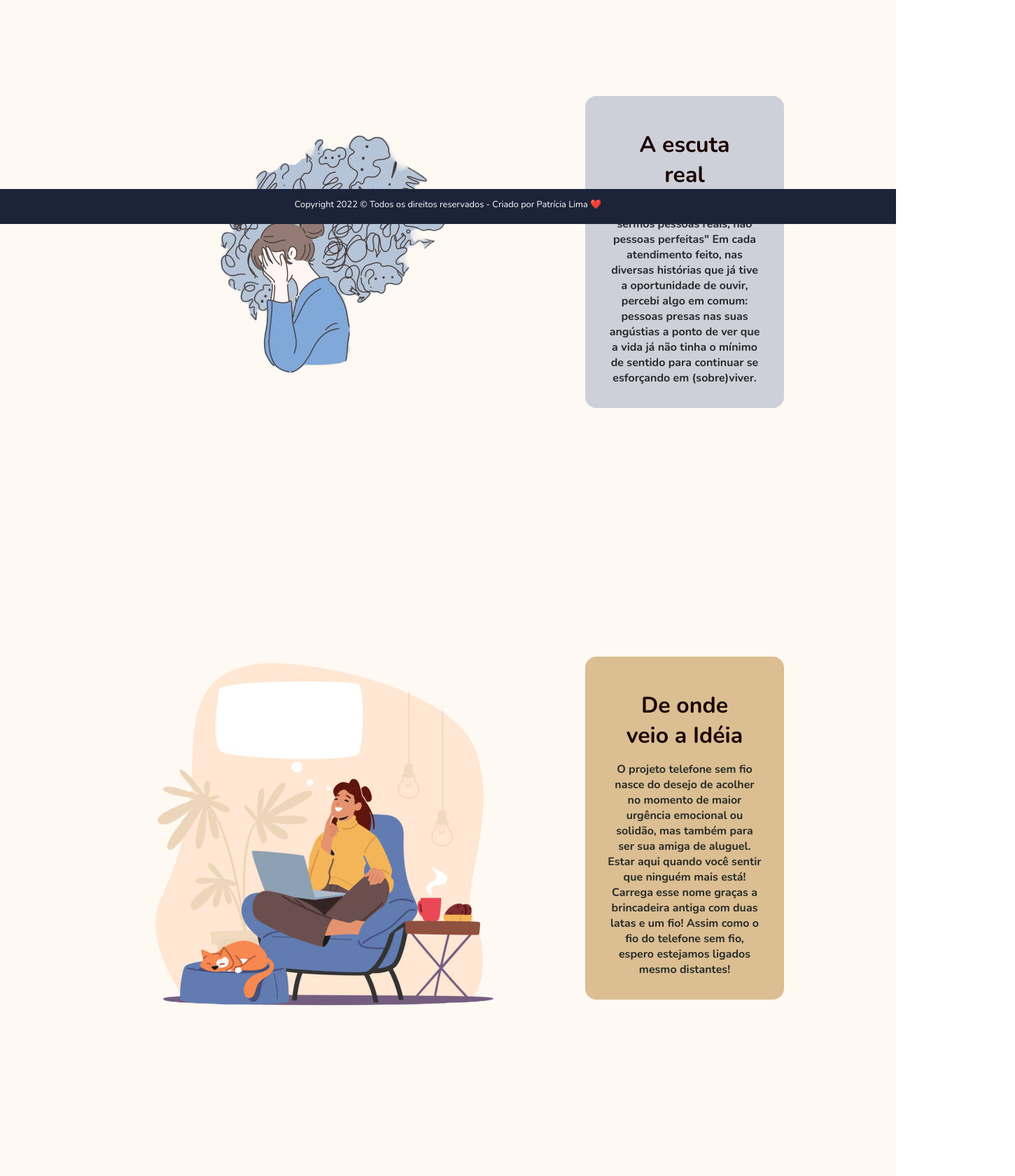
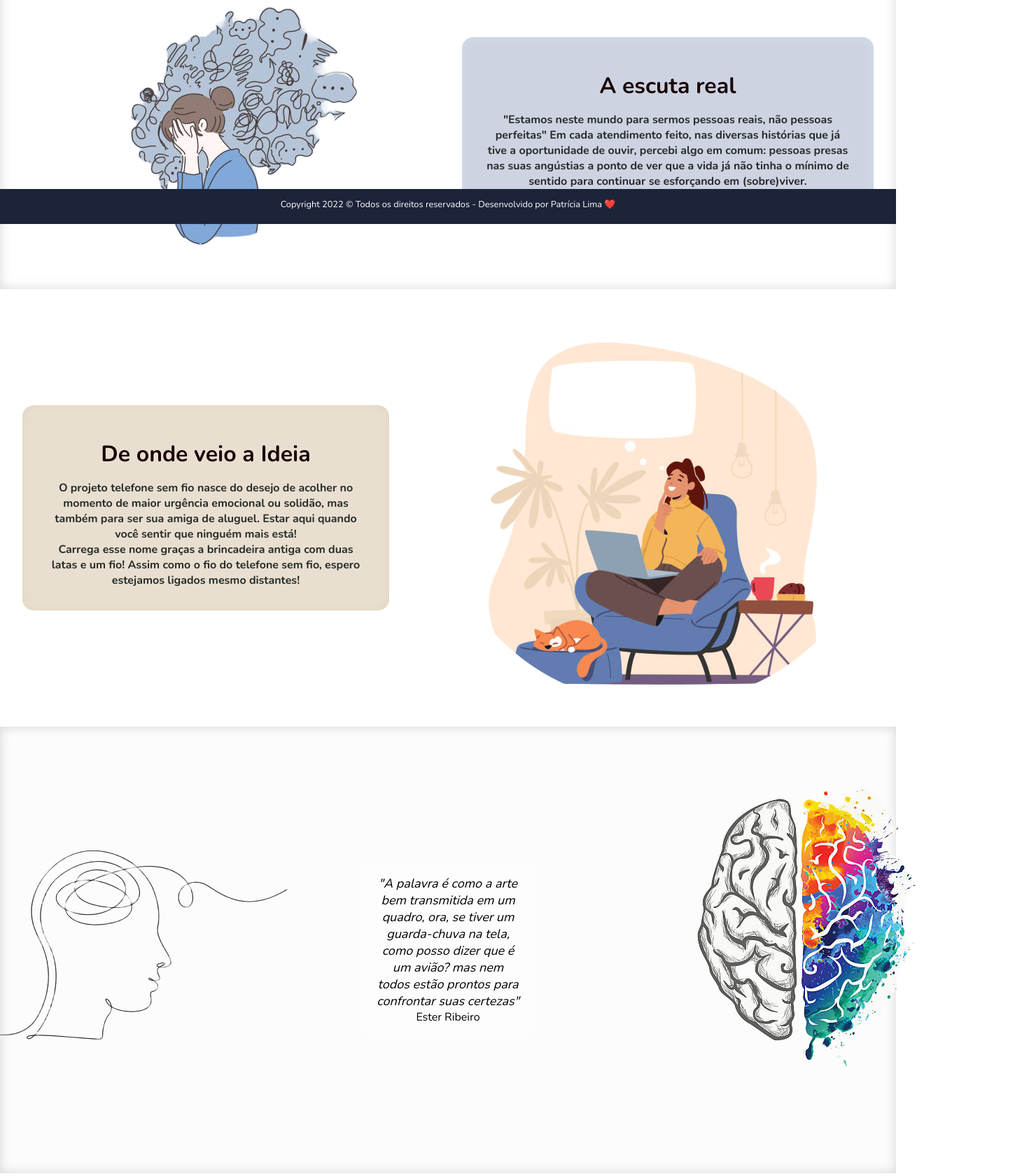
Before and after one commit to pati-lima/SOS-Telefone-sem-fio, a React (Vite) app: page / in a window 1280 px wide. Shown: the part 480-2160 px from the top of the page at 70% size, 1450 px wide, since content can reach past the window. Built offline with nearby package versions, Linux system fonts and the light colour scheme; no server answers.

Commit message:
Inseri formulário para preenchimento e envio

```diff
--- a/src/components/Footer.jsx
+++ b/src/components/Footer.jsx
@@ -8,7 +8,7 @@ export function Footer() {
 
 
         <p className ={styles.footerText}>
-        Copyright 2022 ©  Todos os direitos reservados - Criado por Patrícia Lima ❤️
+        Copyright 2022 ©  Todos os direitos reservados - Desenvolvido por Patrícia Lima ❤️
         </p>
     </footer>
 
--- a/src/pages/Contato.jsx
+++ b/src/pages/Contato.jsx
@@ -42,9 +42,10 @@ export function Contato() {
   }
   return (
     <>
-      <Header title="Entre em contato" image={contatoImg}className={styles.imgcontato} />
+      <Header title image={contatoImg}className={styles.imgcontato} />
       <div >
         <form  className={styles.form} onSubmit={handleCreateMessage}>
+        <h3  className={styles.textform}>Chama no Contatinho!</h3>
           <input
             onChange={handleInputValueNome}
             placeholder="Como gostaria de ser chamado (a)?"
--- a/src/pages/Inicio.jsx
+++ b/src/pages/Inicio.jsx
@@ -5,6 +5,7 @@ import antesedepoisImg from '../assets/tristefeliz.png'
 import maosImg from '../assets/maoscoracao.jpg'
 import regandoImg from '../assets/regandomente.jpg'
 import menteColorImg from '../assets/mentecolorida.png'
+import menteLinhaImg from '../assets/mentelinha.png'
 
 
 import styles from '../styles/pages/inicio.module.css'
@@ -12,8 +13,8 @@ export function Inicio() {
   return (
     <>
       <Header title="Telefone sem Fio" image={celSemFioeImg} />
-      <div className={styles.homeContainer}>
-      <img className={styles.inicioImage} src={meninaImg}/>
+      <div className={styles.homeContainertwo}>
+        <img className={styles.inicioImage} src={meninaImg} />
         <div className={styles.cardContainertwo}>
 
           <h2 className={styles.titleiniciotwo}>A escuta real</h2>
@@ -23,18 +24,17 @@ export function Inicio() {
             para continuar se esforçando em (sobre)viver. </p>
         </div>
       </div>
-      <div className={styles.homeContainer}>
 
-          <img className={styles.inicioImage} src={antesedepoisImg}/>
+      <div className={styles.homeContainerone}>
         <div className={styles.cardContainerone}>
-
-          <h2 className={styles.titleinicioone}>De onde veio a Idéia</h2>
+          <h2 className={styles.titleinicioone}>De onde veio a Ideia</h2>
           <p>O projeto telefone sem fio nasce do desejo de acolher no momento de maior
             urgência emocional ou solidão, mas também para ser sua amiga de aluguel. Estar aqui
             quando você sentir que ninguém mais está! <br />
             Carrega esse nome graças a brincadeira antiga com duas latas e um fio! Assim como o fio do telefone sem fio, espero estejamos ligados mesmo distantes!
- </p>
+          </p>
         </div>
+        <img className={styles.inicioImage} src={antesedepoisImg} />
       </div>
       {/* <div className={styles.homeContainer}>
 
@@ -44,14 +44,19 @@ export function Inicio() {
           <p>O projeto telefone sem fio nasce do desejo de acolher no momento de maior urgência emocional ou solidão, mas também  para ser sua amiga de aluguel. Estar aqui quando você sentir que ninguém mais está! </p>
         </div>
       </div> */}
-      <div className={styles.homeContainer}>
-        <img className={styles.inicioImage} src={menteColorImg}/>
+      <div className={styles.homeContainerthree}>
 
-        <div className={styles.cardContainerfinal}>
+        <img className={styles.inicioImage} src={menteLinhaImg} />
+        <div className={styles.cardContainerfinalthree}>
 
-          <p className={styles.paragFinal}>"A palavra é como a arte bem transmitida em um quadro, ora, se tiver um guarda-chuva na tela, como posso dizer que é um avião? mas nem todos estão prontos para confrontar suas certezas" </p>
+          <p className={styles.paragFinal}>"A palavra é como a arte bem transmitida em um quadro, ora, se tiver um guarda-chuva na tela, como posso
+            dizer que é um avião? mas nem todos estão prontos para confrontar suas certezas"</p>
+          <p className={styles.paragFinalautor}>Ester Ribeiro</p>
+
+
 
         </div>
+        <img className={styles.inicioImage} src={menteColorImg} />
       </div>
 
     </>
--- a/src/styles/components/header.module.css
+++ b/src/styles/components/header.module.css
@@ -9,7 +9,7 @@
   flex-direction: column;
   justify-content: center;
   align-items: center;
-  gap: 4rem
+  gap:1.8rem
 }
 
 .headerTitle {
@@ -29,6 +29,16 @@
 
 @media(max-width: 765px) {
   .headerImage {
-    width: 100%;
+    width: 80%;
+  }
+
+  .headerTitle{
+    color: rgb(77, 75, 75);
+    font-size: 2.5rem;
+    font-weight: 300;
+  }
+  .headerContainer {
+    padding: 0.2rem;
+    background-color: rgba(252, 219, 189, 0.486);
   }
 }
--- a/src/styles/components/menu.module.css
+++ b/src/styles/components/menu.module.css
@@ -40,17 +40,19 @@ display: flex;
 @media(max-width: 765px) {
   .menuContainer {
     display: flex;
-    flex-direction: column;
+    /* flex-direction: column; */
     gap: 2rem;
+
+
 
   }
 
   .menuLink {
     text-decoration: none;
-    color: #2D2D2D;
-    font-size: 1.3rem;
+    color: #ffffff;
+    font-size: 1.7rem;
     font-weight: 700;
     font-family: 'Nunito+Sans';
-    margin-bottom: 1em;
+    /* margin-bottom: 2em; */
   }
 }
--- a/src/styles/pages/contato.module.css
+++ b/src/styles/pages/contato.module.css
@@ -3,6 +3,13 @@
 
 }
 
+.textform{
+ margin-bottom: 2em;
+  color: rgb(87, 87, 87);
+  font-size: 2.2rem;
+  font-family: 'Nunito+Sans';
+    font-weight: 100;
+}
 
 /* .contatoContainer{
   padding: 5rem;
@@ -24,7 +31,7 @@
 .formInput {
   width: 100%;
   padding: 12px 32px;
-  border: 1px solid #ccc;
+  border: 1px solid rgb(100, 96, 96);
   border-radius: 4px;
   resize: vertical;
   margin-bottom: 1rem;
@@ -33,7 +40,7 @@
 .formTextArea {
   width: 100%;
   padding: 12px 32px;
-  border: 1px solid #ccc;
+  border: 1px solid rgb(65, 60, 60);
   border-radius: 4px;
   resize: vertical;
   margin-bottom: 1rem;
@@ -95,3 +102,17 @@
   text-align: center;
   font-family: 'Nunito+Sans';
 }
+
+@media(max-width: 765px){
+  .form {
+    margin: 0 auto;
+
+    width: 80%;
+    height: 600px;
+    display: flex;
+    justify-content: center;
+    align-items: center;
+    flex-direction: column;
+  }
+
+}
--- a/src/styles/pages/inicio.module.css
+++ b/src/styles/pages/inicio.module.css
@@ -1,16 +1,24 @@
 .cardContainerone{
-    background-color: rgb(219, 190, 146);
+    box-shadow: inset 0 0 1em rgba(194, 194, 135, 0.247);
+    background-color: rgba(202, 180, 146, 0.418);
     border-radius: 1em;
     padding: 2em;
     color: rgb(38, 43, 39);
     font-weight: 550;
+
+}
+.inicioImage{
+    /* box-shadow: inset 0 0 1em rgba(99, 99, 98, 0.247); */
+    border-radius: 100%;
 }
 
 .titleinicioone{
+
     color: rgb(26, 4, 4);
     padding:1rem;font-size:2rem;
 }
 .cardContainertwo{
+    box-shadow: inset 0 0 1em rgba(211, 238, 248, 0.473);
     background-color: rgba(129, 142, 179, 0.39);
     border-radius: 1em;
     padding: 2em;
@@ -30,6 +38,7 @@
 
 
 .cardContainerfinal{
+    box-shadow: inset 0 0 1em rgba(99, 99, 98, 0.247);
     /* background-color: rgb(119, 119, 121); */
    background-color: antiquewhite;
     padding: 3%;
@@ -50,13 +59,27 @@
     font-family: Roboto,sans-serif;
 }
 
-.homeContainer{
-    background-color:rgba(240, 203, 134, 0.11);
-    padding: 10rem;
+.homeContainertwo{
+
+    box-shadow: inset 0 0 1em rgba(99, 99, 98, 0.247);
+    background-color:rgba(147, 149, 151, 0);
+    padding: 2rem;
     display: flex;
     justify-content: center;
     align-items: center;
-    gap: 4rem;
+    gap: 1rem;
+    text-align: center;
+
+
+}
+.homeContainerone{
+    /* box-shadow: inset 0 0 1em rgba(122, 122, 122, 0.349); */
+    background-color:rgba(253, 253, 253, 0.24);
+    padding: 2rem;
+    display: flex;
+    justify-content: center;
+    align-items: center;
+    gap: 5rem;
     text-align: center;
 }
 
@@ -66,14 +89,73 @@
    /* background-color:blue ; */
     font-size:1.2rem;
      text-align:center;
-     color:#474a51
+     color:#414b63fd
+}
+.homeContainerthree{
+    box-shadow: inset 0 0 1em rgba(99, 99, 98, 0.247);
+    /* box-shadow: inset 0 0 1em rgba(34, 34, 32, 0.349); */
+    background-color:rgba(241, 241, 241, 0.24);
+    padding: 0.8rem;
+    display: flex;
+    justify-content: center;
+    align-items: center;
+    gap: 5rem;
+    text-align: center;
+
+
+}
+.cardContainerfinalthree{
+    background-color: rgba(255, 255, 255, 0.164);
+    padding: 1em;
+
 }
 
 
+
+
 @media(max-width: 765px) {
-    .homeContainer {
+    .homeContainerone {
       display: flex;
       flex-direction: column;
       gap: 2rem;
     }
+    .homeContainertwo {
+      display: flex;
+      flex-direction: column;
+      gap: 2rem;
+    }
+    .homeContainerthree {
+      display: flex;
+      flex-direction: column;
+      padding-bottom: 5em;
+
+    }
+    .inicioImage{
+        height: 23em;
+
+
+
+    }
+    .paragFinal{
+        display: flex;
+
+      display: flex;
+      justify-content: center;
+      align-items: center;
+     background-color: rgba(252, 252, 252, 0.082);
+
+     padding: 1.8em;
+     margin-top: 0;
+      text-align: center;
+
+    }
+    .paragFinalautor{
+        margin-bottom: 5em;
+        text-align: center;
+        font-weight: 400;
+        background-color: rgba(255, 255, 255, 0.164);
+
+
+     margin-top: 0;
+    }
   }
```
Also changed, not shown: src/assets/mentelinha.png (added).
